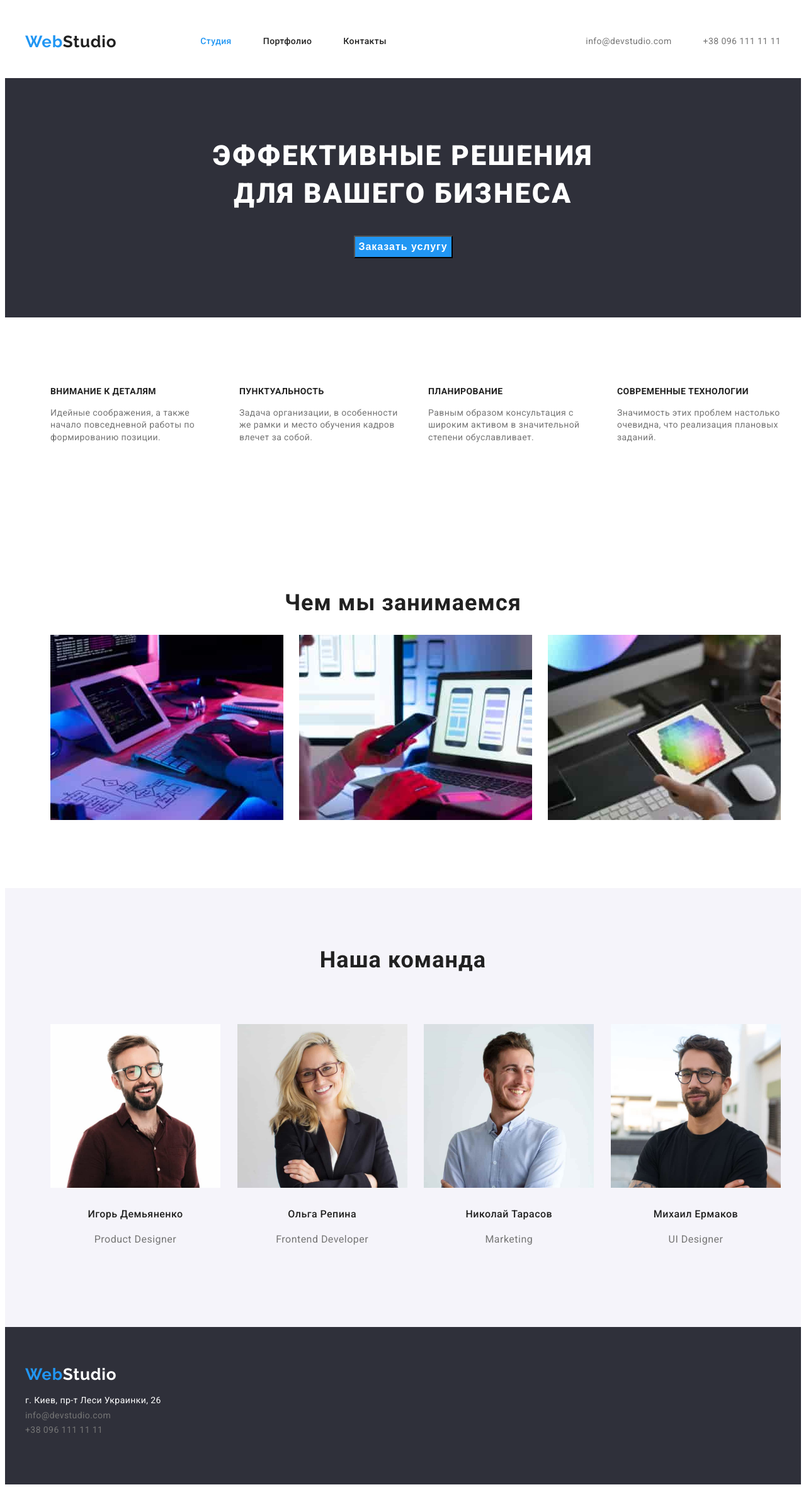
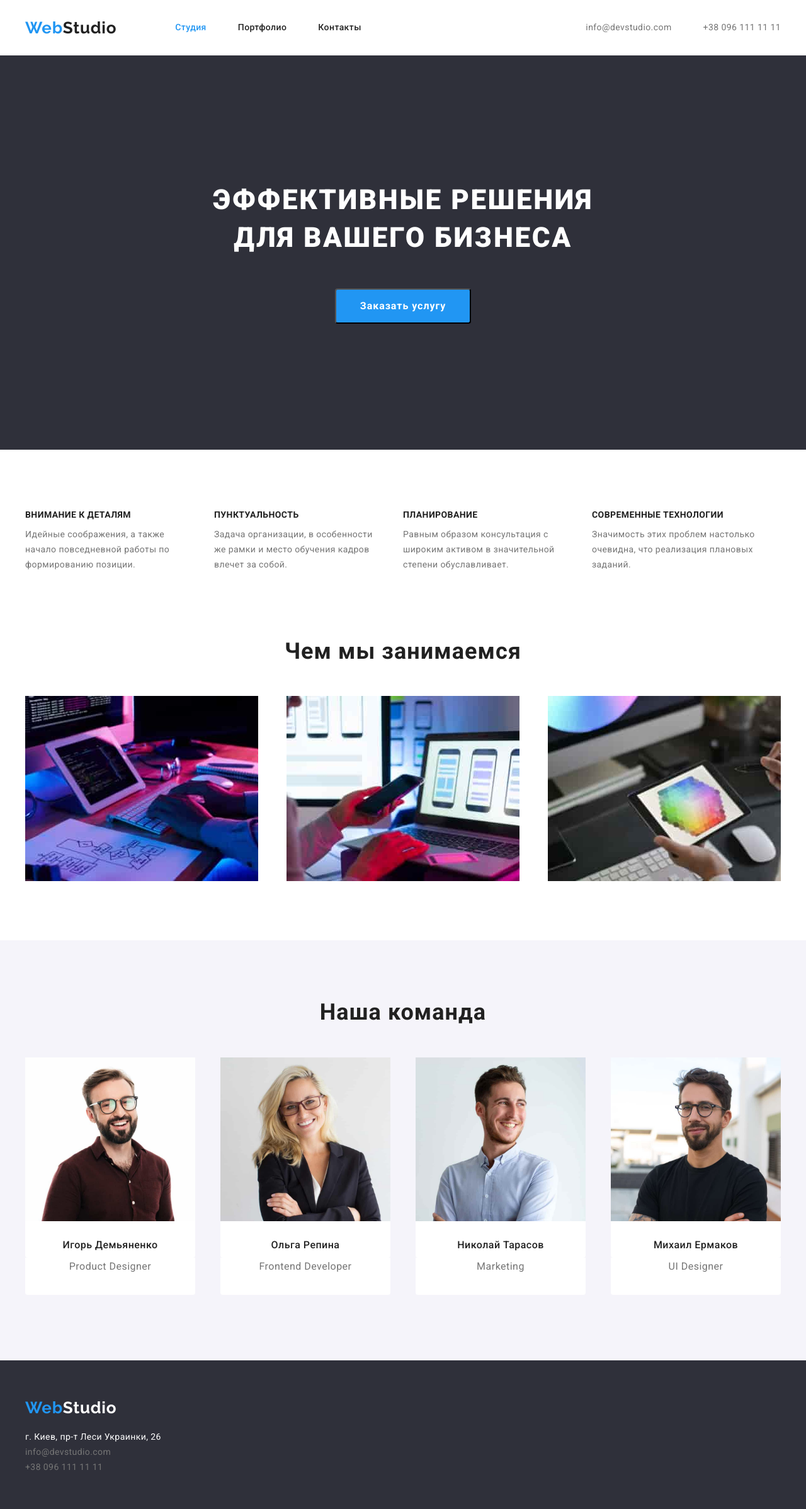
Before and after one commit to aalexblade/goit-markup-hw-03, a plain HTML site: page index.html in a window 1280 px wide. Shown: the whole page at 63% size. Before the commit the page ends 2365 px from the top, so only its background shows below. Drawn offline with nearby package versions, Linux system fonts and the light colour scheme.

Commit message:
виправлення стилів

```diff
--- a/css/styles.css
+++ b/css/styles.css
@@ -19,6 +19,8 @@
 
 ul{
   list-style-type: none;
+  margin: 0;
+  padding: 0;
 }
 
 /* html {
@@ -39,8 +41,9 @@ h4,
 h5,
 h6,
 p {
-  margin-top: 0;
+  margin: 0;
 }
+
 /* Класс для обнуления базовых свойств у списков (ul) */
 /* .list {
   list-style: none;
@@ -49,10 +52,10 @@ p {
 } */
 
 /* Класс для обнуления базовых свойств у ссылок */
-.link {
+/* .link {
   text-decoration: none;
   color: inherit;
-}
+} */
 
 /* Свойства для корректного отображения картинок */
 /* img {
@@ -130,6 +133,7 @@ margin-right: 50px;
 .container .contact-heder-nav{
     display: flex;
     align-items: center;
+
 }
 
 .main-nav {
@@ -174,6 +178,7 @@ margin-left: 93px;
 
 /* < !-- герой-шапка сайта --> */
 .hero {
+  padding: 200px 0;
   background: #2F303A;
   text-align: center;
  }
@@ -186,8 +191,8 @@ margin-left: 93px;
   letter-spacing: 0.06em;
   text-transform: uppercase;
   text-align:center;
-  padding: ;
-  margin: ;
+  margin:0 auto ;
+  width: 696px;
 }
 .hero-button {
 color: #fff;
@@ -202,14 +207,32 @@ line-height: 1.36;
   color: #fff;
   background-color: #2196F3;
   font-style: normal;
-  font-weight: 700;
+  font-weight: 500;
   font-size: 16px;
-  line-height: 30px;
-  letter-spacing: 0.06em;
+  line-height: 26px;
+  letter-spacing: 0.03em;
+  /* width: 26px;
+    height: 6px; */
+  /* width: 200px;
+  height: 50px; */
+  border-radius: 4px;
+  /* margin-top: 50px; */
+ }
 
-}
-
-
+ .pointer-main {
+   cursor: pointer;
+   color: #fff;
+   background-color: #2196F3;
+   font-style: normal;
+   font-weight: 700;
+   font-size: 16px;
+   line-height: 30px;
+   letter-spacing: 0.06em;
+   width: 200px;
+   height: 50px;
+   border-radius: 4px;
+   margin-top: 50px;
+ }
 
  /* преймущество */
 
@@ -226,12 +249,11 @@ padding-left: 24px;
 .advantage-list .title {
   width: 270px;
   margin-right: 30px ;
-  margin-bottom: 30px;
   color: var(--tiele-text-color);
   font-size: 14px;
-  line-height: 1.4;
+  line-height: 1.71;
   letter-spacing: 0.03em;
-
+  margin-bottom: 10px;
   }
 
    .advantage-list{
@@ -249,35 +271,26 @@ padding-left: 24px;
   line-height: 1.4;
   letter-spacing: 0.03em;
   text-transform: uppercase;
+  margin-bottom: 10px;
 }
 
 /* чем мы занимаемся */
-
-.container{
-  /* width: 1170px; */
-  /* margin-right: 30px;
-    margin-bottom: 30px; */
-    margin-left: auto;
-    margin-right: auto;
-    /* justify-content: space-between;
-    display: flex;
-    align-items: flex-start; */
+.work-section{
+  padding-top: 0;
 }
 
 .work-title {
   /* text-transform: uppercase; */
   text-align: center;
-
   font-size: 36px;
   line-height: 42px;
   letter-spacing: 0.03em;
-
+  margin-bottom: 50px;
 }
 
 .work {
   justify-content:space-between;
   list-style-type: none;
-
   display: flex;
   font-weight: wrap;
   /* flex-wrap: center;
@@ -310,7 +323,7 @@ padding-left: 24px;
   justify-content: space-between;
     list-style-type: none;
     display: flex;
-    font-weight: wrap;
+
     text-align: center;
 
 
@@ -321,6 +334,11 @@ padding-left: 24px;
   font-size: 16px;
   line-height: 1.8;
   letter-spacing: 0.03em;
+  margin-bottom: 10px;
+  background: #FFFFFF;
+  border-radius: 0px 0px 4px 4px;
+
+  padding-bottom: 30px;
 }
 
 .team .title {
@@ -328,16 +346,29 @@ font-weight: 700;
 font-size: 36px;
 line-height: 1.16;
 letter-spacing: 0.03em;
-    padding-bottom: 50px;
+ margin-bottom: 50px;
 }
 
+/* .team-img,
+.team-title,
+.team-text {
+background: #FFFFFF;
+border-radius: 0px 0px 4px 4px;
+} */
+
 .team-title {
+
 font-weight: 500;
 font-size: 16px;
 line-height: 1.18;
 letter-spacing: 0.03em;
 padding-top:30px;
+padding-bottom: 10px;
+background: #FFFFFF;
+border-radius: 0px 0px 4px 4px;
+margin-top: -4px;
 }
+
 /* футер */
 
 .footer {
@@ -369,7 +400,8 @@ letter-spacing: 0.03em;
 .footer-contact{
 list-style-type: none;
 padding-left: 0px;
-
+margin-top: 20px;
+margin-bottom: 9px;
 /* margin-bottom: 60px; */
 /* box-sizing:border-box; */
 
@@ -386,7 +418,6 @@ font-size: 14px;
 line-height: 1.71;
 letter-spacing: 0.03em;
 
-
 }
 
 .contact-link {
@@ -397,6 +428,7 @@ letter-spacing: 0.03em;
   font-size: 14px;
   line-height: 1.71;
   letter-spacing: 0.03em;
+
 }
 
 
@@ -412,6 +444,9 @@ letter-spacing: 0.03em;
 .servisces-button{
 justify-content: center;
   display: flex;
+  margin-top: 94px;
+  /* margin-bottom: 50px; */
+
     /* align-items: center; */
 
 
@@ -419,8 +454,7 @@ justify-content: center;
 .title-button{
   /* display: center; */
   margin-right: 8px;
-  padding-top: 94px;
-  margin-bottom: 50px;
+   /* margin-bottom: 50px; */
 
 }
 
@@ -429,16 +463,17 @@ justify-content: center;
  } */
 
  /* < !-- фото портфоліо --> */
+
  /* div */
-.portfolio-img{
-  /* width: 1200px; */
-  padding-left: 15px;
+/* .portfolio-img{
+  width: 1200px;
+   padding-left: 15px;
     padding-right: 15px;
     margin-left: auto;
     margin-right: auto;
-  /* justify-content: flex-start; */
+  justify-content: flex-start;
 
-}
+} */
 
  /* ul */
 .img-container {
@@ -446,24 +481,29 @@ justify-content: center;
   flex-wrap: wrap;
   /* font-weight: wrap; */
   /* justify-content:space-between; */
-  gap: 10px;
+  gap: 30px;
   padding: 0;
+  padding-top: 94px;
+  padding-bottom: 94px;
+  justify-content: space-between;
+  /* background-color: tomato; */
 
   }
+
+  /* .img-container:ntn-child(3n){
+  margin-right: 0px;
+  } */
 
 /* li */
 .img-portfolio {
   background: #FFFFFF;
   border: 1px solid #EEEEEE;
   list-style: none;
-/* margin-right: 30px; */
-/* margin-bottom: 30px; */
-/* flex-basis: calc(100% / 3 - 30px); */
+
+
 }
 
-/* .img-portfolio:ntn-child(3n){
-margin-right: 0;
-} */
+
 
 .services .pointer:hover,
 .services .pointer:focus {
@@ -486,7 +526,7 @@ margin-right: 0;
 .service .title{
   font-weight: 700;
   font-size: 18px;
-  line-height: 2;
+  line-height: 3;
   letter-spacing: 0.06em;
 
 }
@@ -496,10 +536,17 @@ margin-right: 0;
   font-size: 16px;
   line-height: 1.87;
   letter-spacing: 0.03em;
-  margin-left: 24px;
-
+  /* margin-left: 24px; */
+  /* margin-bottom: 20px; */
 }
-.title-portfolio {
+/* .title-portfolio {
   margin-top: 20px;
   margin-left: 24px;
+} */
+
+.title-text-portfolio{
+ padding-top: 20px;
+ padding-right: 24px;
+ padding-bottom: 20px;
+ padding-left: 20px;
 }
--- a/index.html
+++ b/index.html
@@ -8,7 +8,11 @@
     <link rel="preconnect" href="https://fonts.gstatic.com" crossorigin>
     <link href="https://fonts.googleapis.com/css2?family=Raleway:wght@700&family=Roboto:wght@400;500;700;900&display=swap"
           rel="stylesheet">
+    <link rel="stylesheet" href="https://cdnjs.cloudflare.com/ajax/libs/modern-normalize/1.1.0/modern-normalize.min.css"
+      integrity="sha512-wpPYUAdjBVSE4KJnH1VR1HeZfpl1ub8YT/NKx4PuQ5NmX2tKuGu6U/JRp5y+Y8XG2tV+wKQpNHVUX03MfMFn9Q=="
+      crossorigin="anonymous" referrerpolicy="no-referrer"/>
     <link rel="stylesheet" href="./css/styles.css">
+
 
     <title>goit-markup-hw-03</title>
 </head>
@@ -44,10 +48,10 @@
 
   <main>
                        <!-- герой-шапка сайта       -->
-     <section class="section hero">
+     <section class="hero">
         <div class="container">
-           <h1 class="hero-title">Эффективные решения <br> для вашего бизнеса</h1>
-           <button  type="button" class="pointer" >Заказать услугу</button>
+           <h1 class="hero-title">Эффективные решения для вашего бизнеса</h1>
+           <button  type="button" class="pointer-main" >Заказать услугу</button>
         </div>
      </section>
                       <!-- /* Преймущество */ -->
@@ -75,7 +79,7 @@
       </div>
      </section>
                       <!-- - /* Чем мы занимаемся */ -->
-     <section class="section">
+     <section class="section work-section">
       <div class="container">
         <h2 class="work-title">Чем мы занимаемся</h2>
       <ul class="work">
@@ -94,22 +98,22 @@
        <h2 class="title">Наша команда</h2>
        <ul class="team">
        <li>
-         <img src="./images-main_page/IgorDemyanenko.jpg" width="270" alt="Product Designer">
+         <img class="team-img" src="./images-main_page/IgorDemyanenko.jpg" width="270" alt="Product Designer">
          <h3 class="team-title">Игорь Демьяненко </h3>
          <p class="team-text">Product Designer</p>
       </li>
        <li>
-         <img src="./images-main_page/OlgaRepa.jpg" width="270" alt="Frontend Developer">
+         <img class="team-img" src="./images-main_page/OlgaRepa.jpg" width="270" alt="Frontend Developer">
          <h3 class="team-title">Ольга Репина</h3>
          <p class="team-text">Frontend Developer</p>
       </li>
        <li>
-         <img src="./images-main_page/MukolaTarasiv.jpg" width="270" alt="Marketing">
+         <img class="team-img" src="./images-main_page/MukolaTarasiv.jpg" width="270" alt="Marketing">
          <h3 class="team-title">Hиколай Тарасов </h3>
          <p class="team-text">Marketing</p>
       </li>
        <li>
-         <img src="./images-main_page/MuhailoJarmakov.jpg" width="270" alt="UI Designer">
+         <img class="team-img" src="./images-main_page/MuhailoJarmakov.jpg" width="270" alt="UI Designer">
          <h3 class="team-title"> Михаил Ермаков </h3>
           <p class="team-text">UI Designer</p>
       </li>
```
Also changed, not shown: portfolio.html (+25 -1 lines).
